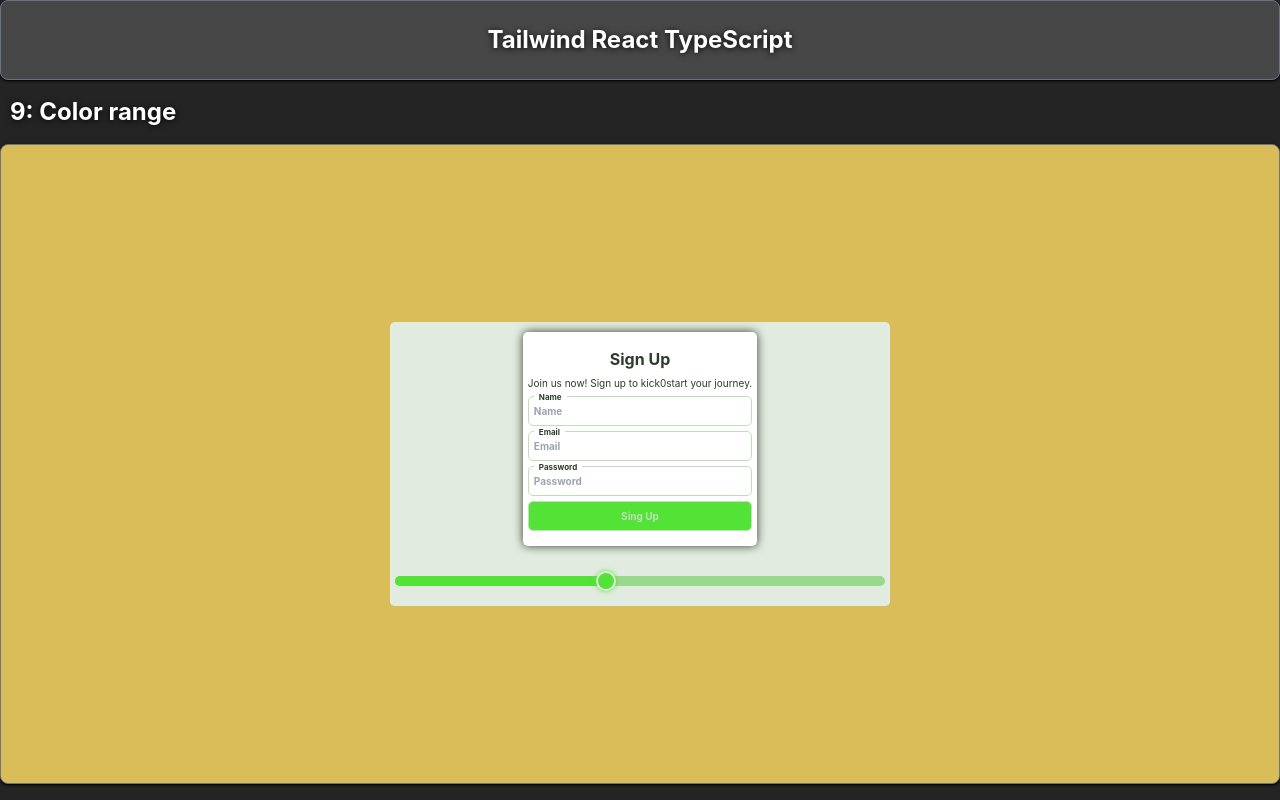
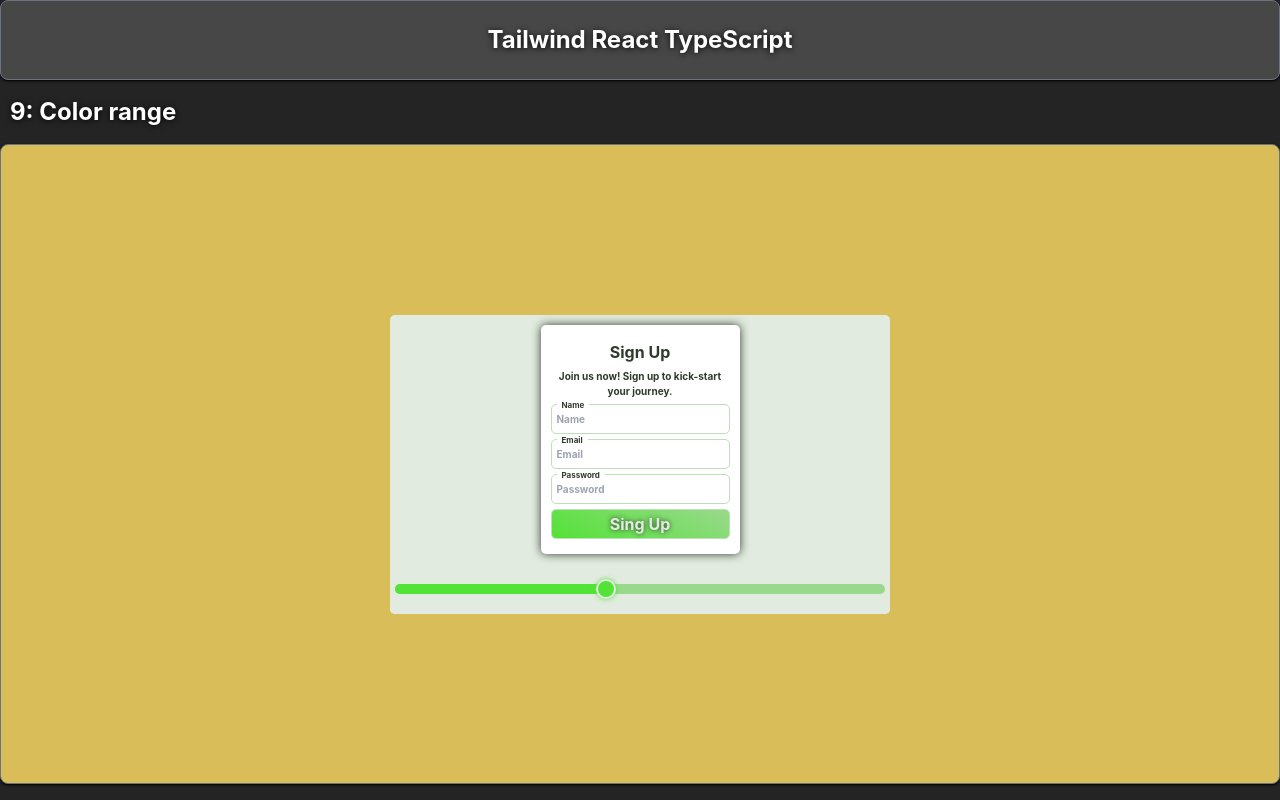
Before and after one commit to kozzztia/tailwind, a React (Vite) app: page / in a window 1280 px wide. Shown: the top 800 px of the page. Built offline with nearby package versions, Linux system fonts and the light colour scheme.

Commit message:
fix size bugs

```diff
--- a/src/components/ColorRange/ColorRange.tsx
+++ b/src/components/ColorRange/ColorRange.tsx
@@ -46,7 +46,7 @@ const ColorRange = () => {
       <div className={styles.wiev}>
         <form onSubmit={(e) => e.preventDefault()}>
           <h2>sign up</h2>
-          <p>Join us now! Sign up to kick0start your journey.</p>
+          <p>Join us now! Sign up to kick-start<br/> your journey.</p>
           <label>
             <span>Name</span>
             <input type="text" placeholder="Name" />
--- a/src/components/ColorRange/style.module.css
+++ b/src/components/ColorRange/style.module.css
@@ -115,7 +115,7 @@ form{
   max-width: 250px;
   height: 100%;
   border-radius: var(--rate-element-radius);
-  padding: calc(var(--rate-element-padding)*3) var(--rate-element-padding);
+  padding: calc(var(--rate-element-padding)*3) calc(var(--rate-element-padding)*2);
   color: var(--rate-text-color);
   box-shadow: 0 0 10px var(--rate-text-color);
   background: var(--rate-background);
@@ -133,6 +133,8 @@ form{
     font-size: 10px;
     margin-bottom: var(--rate-element-padding);
     transition: inherit;
+    font-weight: bold;
+
   }
   label{
     width: 100%;
@@ -188,15 +190,17 @@ form{
     height: 30px;
     border-radius: var(--rate-element-radius);
     border: 1px solid var(--rate-border-color);
-    background-color: var(--rate-accent-color);
-    color: var(--rate-border-color);
-    font-size: 10px;
+    /* gradient */
+    background: linear-gradient(25deg, var(--rate-accent-color), var(--rate-accent-color2));
+    color: var(--rate-element-bg-color);
+    font-size: 16px;
     font-weight: bold;
     text-transform: capitalize;
     transition: inherit;
+    text-shadow: 0 0 5px var(--rate-text-color);
 
     &:hover{
-      background-color: var(--rate-hover-color);
+      background: var(--rate-hover-color);
     }
   }
 }
```
